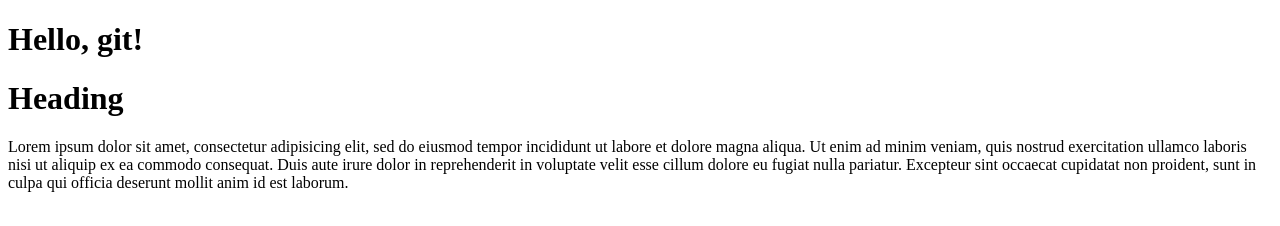
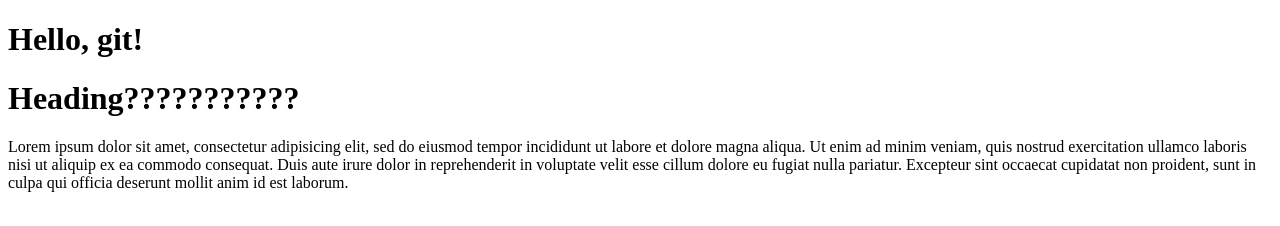
Before and after one commit to tati-simonenko/test-1, a plain HTML site: page index.html in a window 1280 px wide. Drawn offline with Linux system fonts and the light colour scheme.

Commit message:
Weird commit

```diff
--- a/index.html
+++ b/index.html
@@ -7,7 +7,7 @@
 </head>
 <body>
     <h1>Hello, git!</h1>
-    <h1>Heading</h1>
+    <h1>Heading???????????</h1>
     <p>Lorem ipsum dolor sit amet, consectetur adipisicing elit, sed do eiusmod
     tempor incididunt ut labore et dolore magna aliqua. Ut enim ad minim veniam,
     quis nostrud exercitation ullamco laboris nisi ut aliquip ex ea commodo
```
